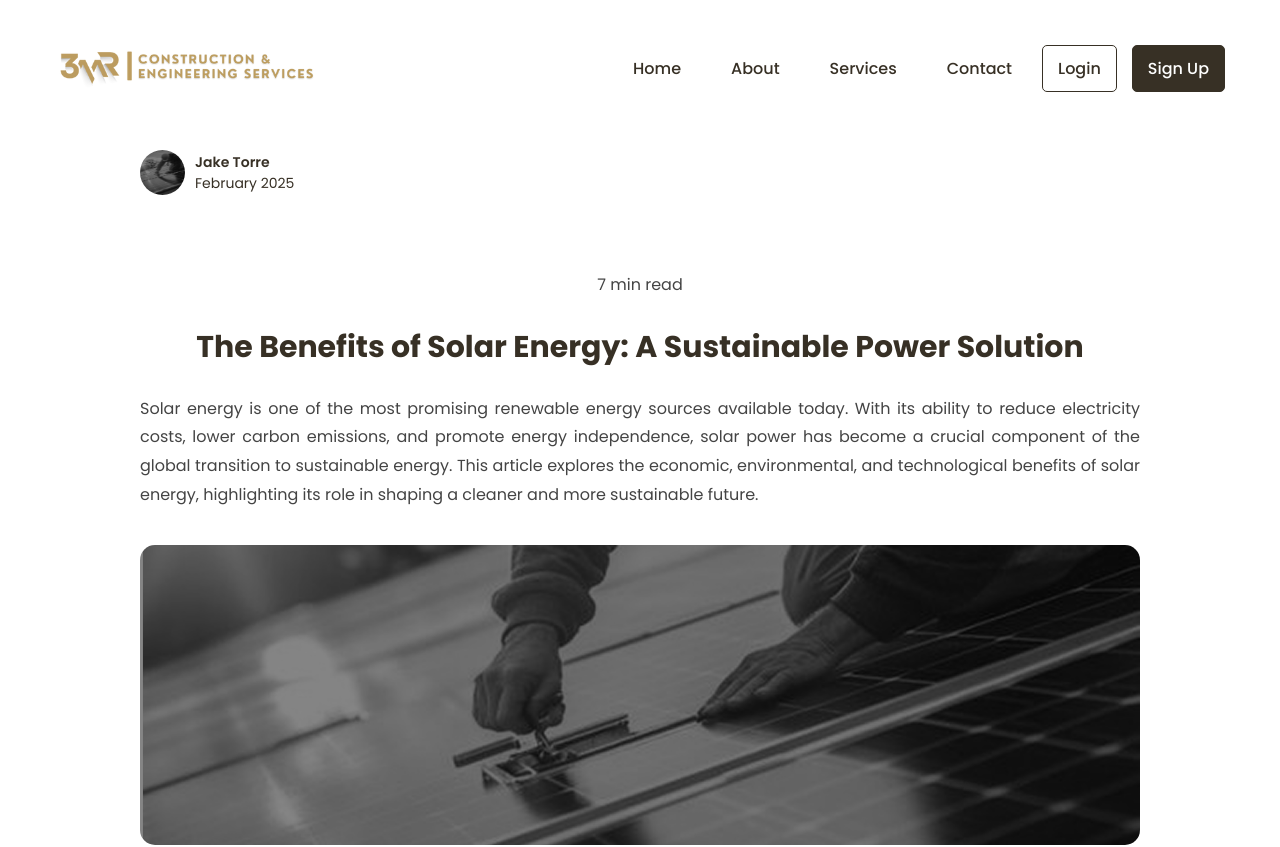
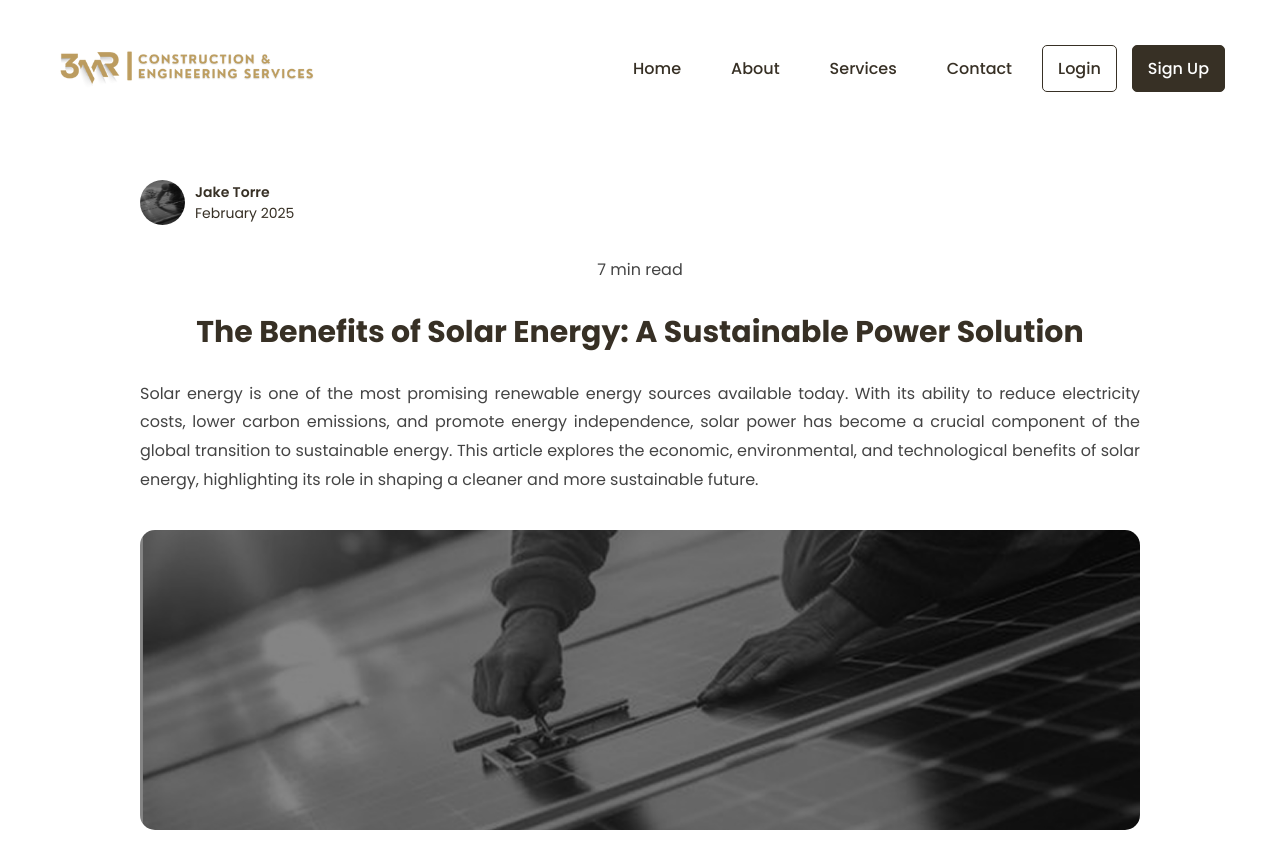
Before and after one commit to marianadine/solarsphereweb, a React (Create React App) app: page /article1 in a window 1280 px wide. Shown: the top 847 px of the page. Built offline with nearby package versions, Linux system fonts and the light colour scheme; what chartjs-plugin-datalabels would draw is missing.

Commit message:
article margins

```diff
--- a/src/components/components_css/articlestyles.css
+++ b/src/components/components_css/articlestyles.css
@@ -1,5 +1,5 @@
 .article-container {
-    margin-top: 150px;
+    padding: 30px;
 }
 
 .article-content {
@@ -45,7 +45,8 @@
     gap: 10px;
     max-width: 1000px;
     margin: auto;
-    margin-bottom: 20px;
+    margin-top: 150px;
+    margin-bottom: -25px;
     opacity: 0;
     animation: fadeIn 1s forwards 1.2s;
 }
```
